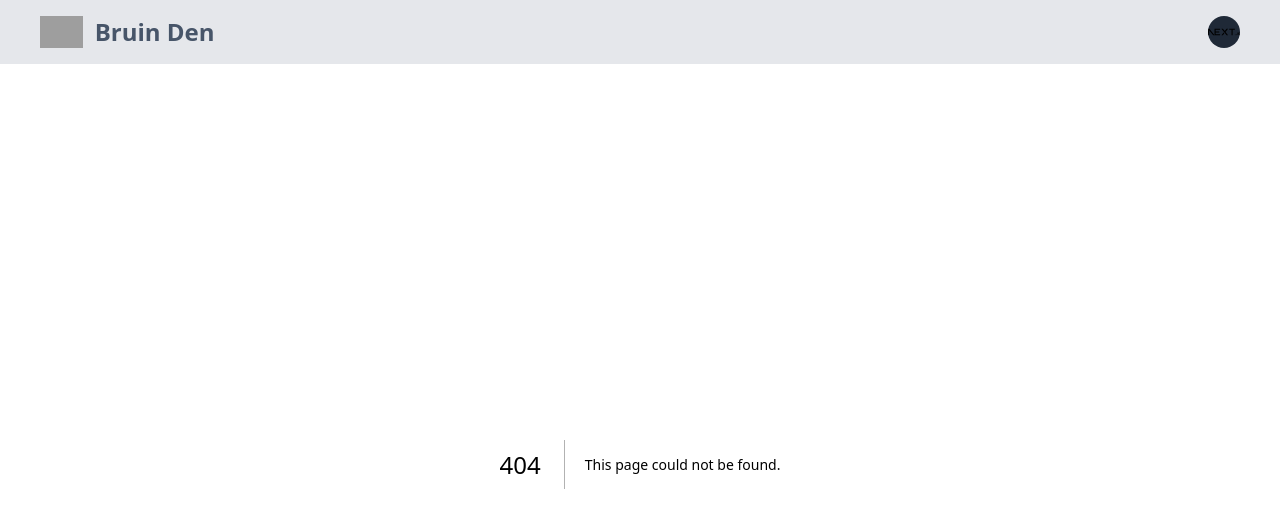
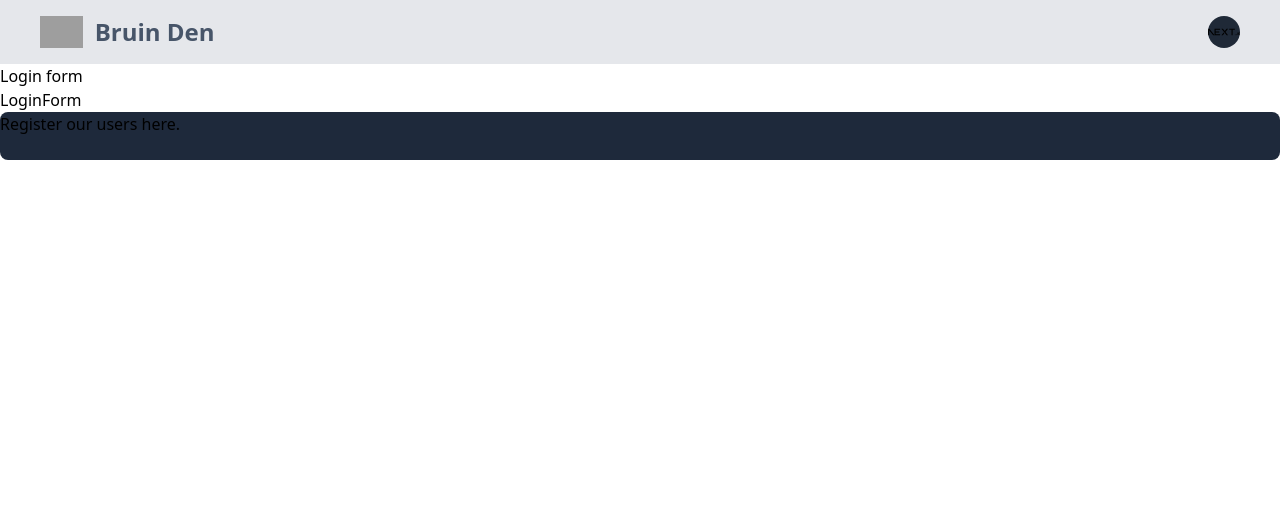
Before and after one commit to lazarulian/bruin-den, a Next.js app: page /login in a window 1280 px wide. Before the commit this address had no page. Shown: the top 528 px of the page. Built offline with nearby package versions, Linux system fonts and the light colour scheme; grey boxes are pictures that could not be loaded.

Commit message:
Added login components

```diff
--- /dev/null
+++ b/src/components/Login/LoginForm.jsx
@@ -0,0 +1,7 @@
+import React from "react";
+
+const LoginForm = () => {
+  return <div>LoginForm</div>;
+};
+
+export default LoginForm;
--- /dev/null
+++ b/src/components/Login/RegisterUser.jsx
@@ -0,0 +1,11 @@
+import React from "react";
+
+const RegisterUser = () => {
+  return (
+    <div className="w-full rounded-lg bg-slate-800 h-12">
+      <p>Register our users here.</p>
+    </div>
+  );
+};
+
+export default RegisterUser;
--- a/src/components/index.js
+++ b/src/components/index.js
@@ -8,3 +8,6 @@ export { default as Landing } from "./Landing";
 export { default as Table } from "./Apartments/Table";
 export { default as TableEntry } from "./Apartments/TableEntry";
 export { default as AddApartment } from "./Apartments/AddApartment";
+
+export { default as LoginForm } from "./Login/LoginForm";
+export { default as RegisterUser } from "./Login/RegisterUser";
--- /dev/null
+++ b/src/pages/login.js
@@ -0,0 +1,14 @@
+import React from "react";
+import { LoginForm, RegisterUser } from "@/components";
+
+const login = () => {
+  return (
+    <div>
+      <h1>Login form</h1>
+      <LoginForm />
+      <RegisterUser />
+    </div>
+  );
+};
+
+export default login;
```
